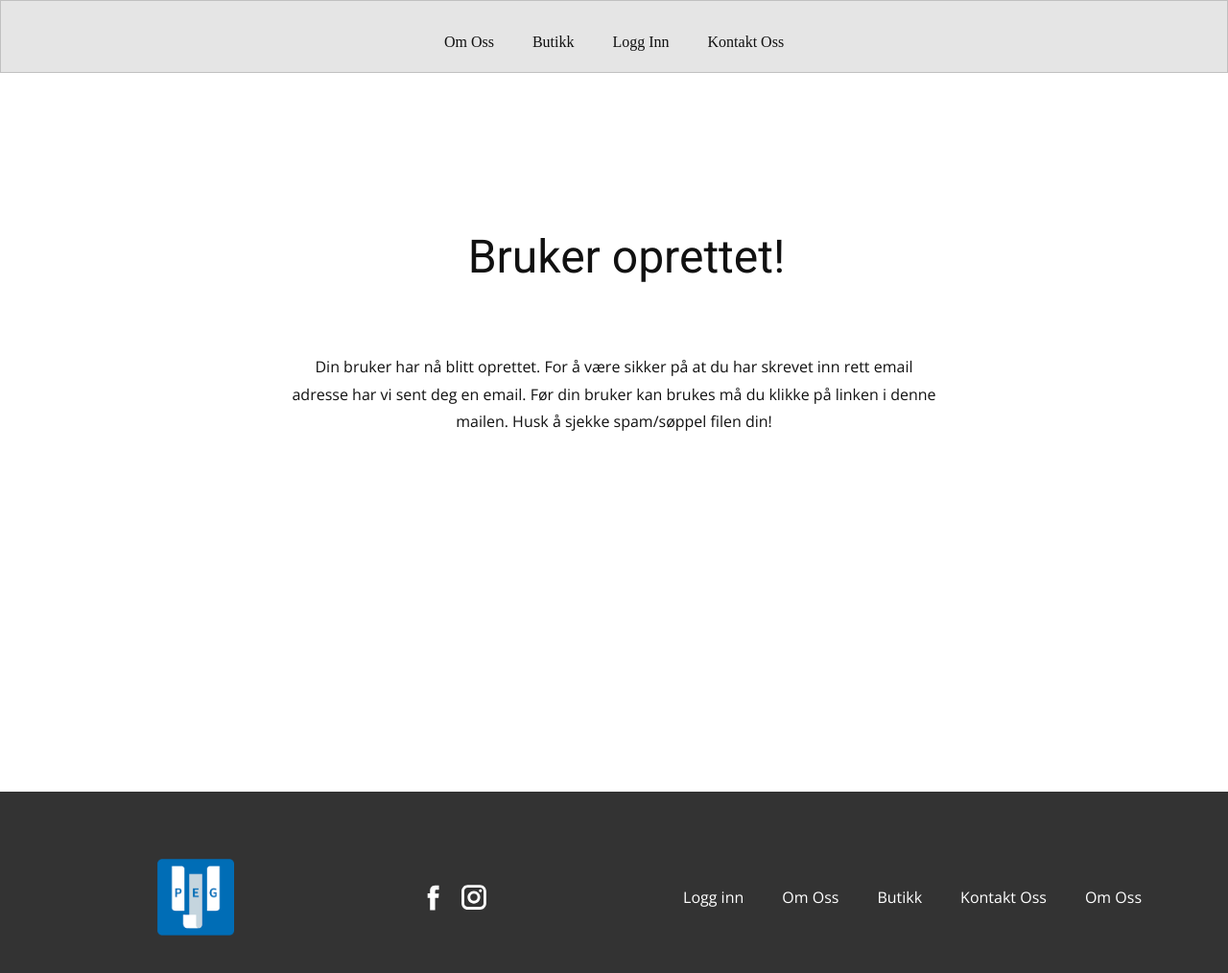
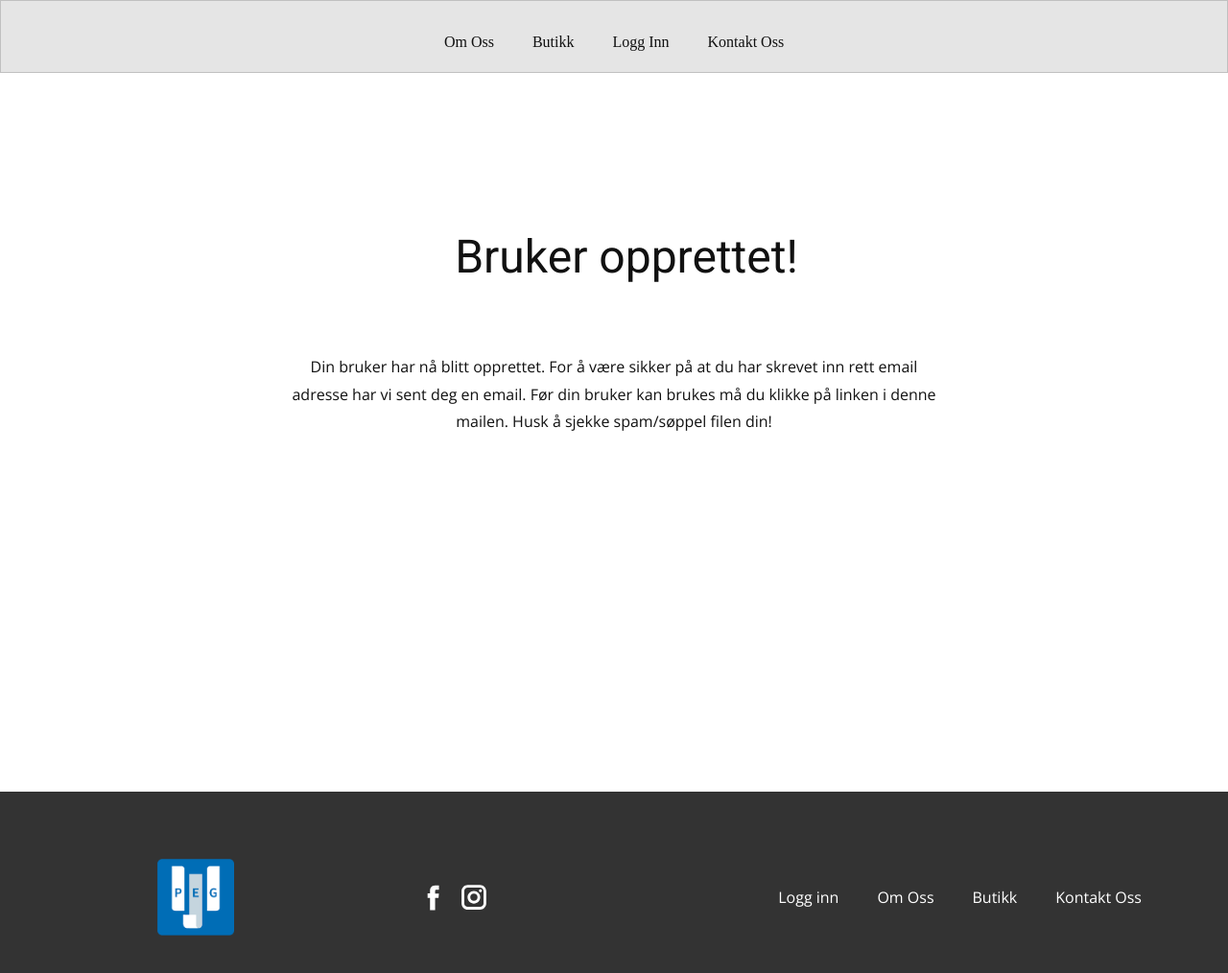
Before and after one commit to gard971/JonniStore, a website: page public/AccountCreated.html in a window 1280 px wide. Shown: the whole page at 96% size. Drawn offline with nearby package versions, Linux system fonts and the light colour scheme.

Commit message:
Fikset skrivefeil @Oyst1#8659
Versegod din kravstore jevel

```diff
--- a/index.js
+++ b/index.js
@@ -6,7 +6,7 @@ var port = 3000;
 var saltRounds = 10;
 var emailUsername = "gardsoreng@gmail.com"
 var emailPassword = "rhactdwiqjqwidos"
-var websiteLink = "http://31.45.73.84"  //Brukes når det blir sendt ut mail om Feks. bekrefting av email. IKKE INKLUDER PORT!! HUSK http://  !!  fin ip på https://whatismyipaddress.com/
+var websiteLink = "http://locahost"  //Brukes når det blir sendt ut mail om Feks. bekrefting av email. IKKE INKLUDER PORT!! HUSK http://  !!  fin ip på https://whatismyipaddress.com/
 var supportMail = "gardsoreng@gmail.com" //Mailen som oppdateringer til for ekspempel kontakt oss blir sendt til
 var useLogs = true;
 
--- a/public/AccountCreated.html
+++ b/public/AccountCreated.html
@@ -6,7 +6,7 @@
     <meta name="keywords" content="">
     <meta name="description" content="">
     <meta name="page_type" content="np-template-header-footer-from-plugin">
-    <title>AccountCreated</title>
+    <title>Bruker Opprettet</title>
     <link rel="stylesheet" href="nicepage.css" media="screen">
 <link rel="stylesheet" href="AccountCreated.css" media="screen">
     <script class="u-script" type="text/javascript" src="jquery.js" defer=""></script>
@@ -126,8 +126,8 @@
       </div></header>
     <section class="u-align-center u-clearfix u-section-1" id="sec-f9ac">
       <div class="u-clearfix u-sheet u-sheet-1">
-        <h1 class="u-text u-text-1">Bruker oprettet!</h1>
-        <p class="u-text u-text-2">Din bruker har nå blitt oprettet. For å være sikker på at du har skrevet inn rett email adresse har vi sent deg en email. Før din bruker kan brukes må du klikke på linken i denne mailen. Husk å sjekke spam/søppel filen din!</p>
+        <h1 class="u-text u-text-1">Bruker opprettet!</h1>
+        <p class="u-text u-text-2">Din bruker har nå blitt opprettet. For å være sikker på at du har skrevet inn rett email adresse har vi sent deg en email. Før din bruker kan brukes må du klikke på linken i denne mailen. Husk å sjekke spam/søppel filen din!</p>
       </div>
     </section>
 
@@ -147,7 +147,6 @@
 </li><li class="u-nav-item"><a class="u-button-style u-nav-link" href="Om-Oss.html">Om Oss</a>
 </li><li class="u-nav-item"><a class="u-button-style u-nav-link" href="Butikk.html">Butikk</a>
 </li><li class="u-nav-item"><a class="u-button-style u-nav-link" href="Kontakt-Oss.html">Kontakt Oss</a>
-</li><li class="u-nav-item"><a class="u-button-style u-nav-link" href="Om-Oss.html">Om Oss</a>
 </li><li class="u-nav-item"><a class="u-button-style u-nav-link" href="Registrer.html">Registrer</a>
 </li><li class="u-nav-item"><a class="u-button-style u-nav-link" href="">AccountCreated</a>
 </li><li class="u-nav-item"><a class="u-button-style u-nav-link" href="AccountCreated.html">AccountCreated</a>
@@ -185,7 +184,6 @@
 </li><li class="u-nav-item"><a class="u-button-style u-nav-link" href="Om-Oss.html">Om Oss</a>
 </li><li class="u-nav-item"><a class="u-button-style u-nav-link" href="Butikk.html">Butikk</a>
 </li><li class="u-nav-item"><a class="u-button-style u-nav-link" href="Kontakt-Oss.html">Kontakt Oss</a>
-</li><li class="u-nav-item"><a class="u-button-style u-nav-link" href="Om-Oss.html">Om Oss</a>
 </li></ul>
           </div>
           <div class="u-custom-menu u-nav-container-collapse">
```
